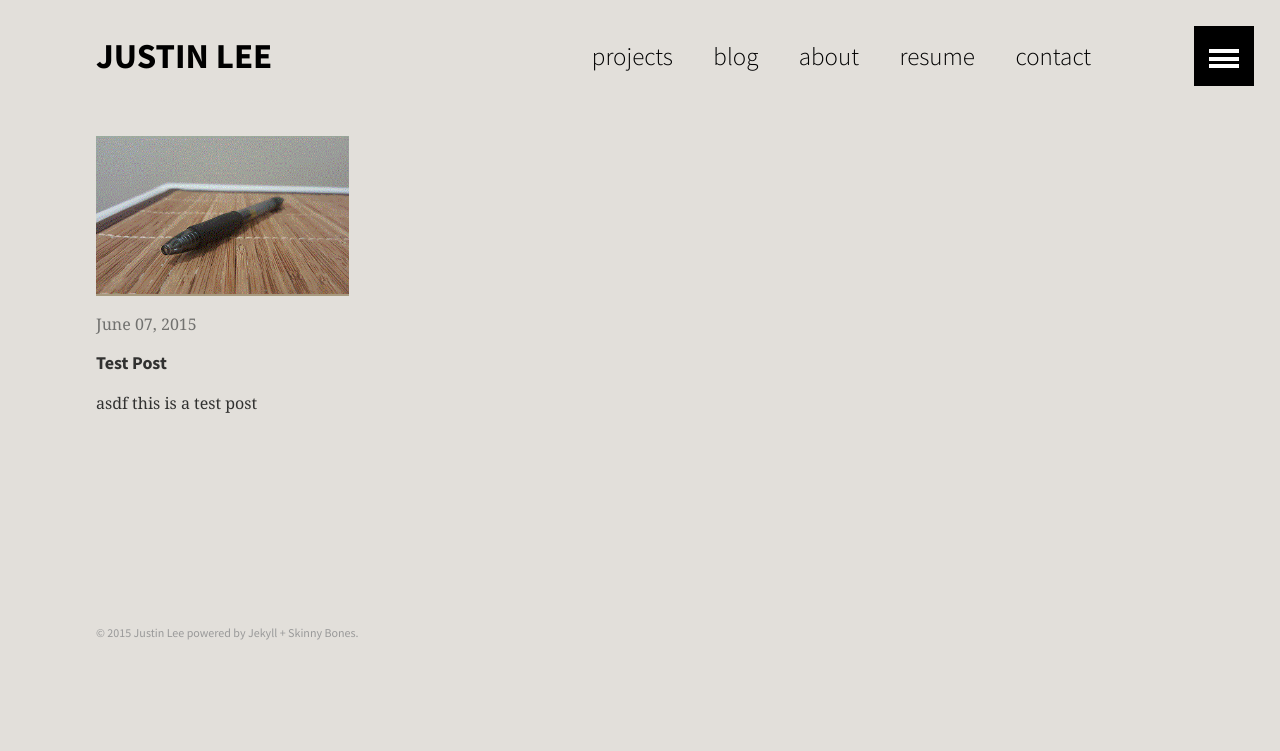
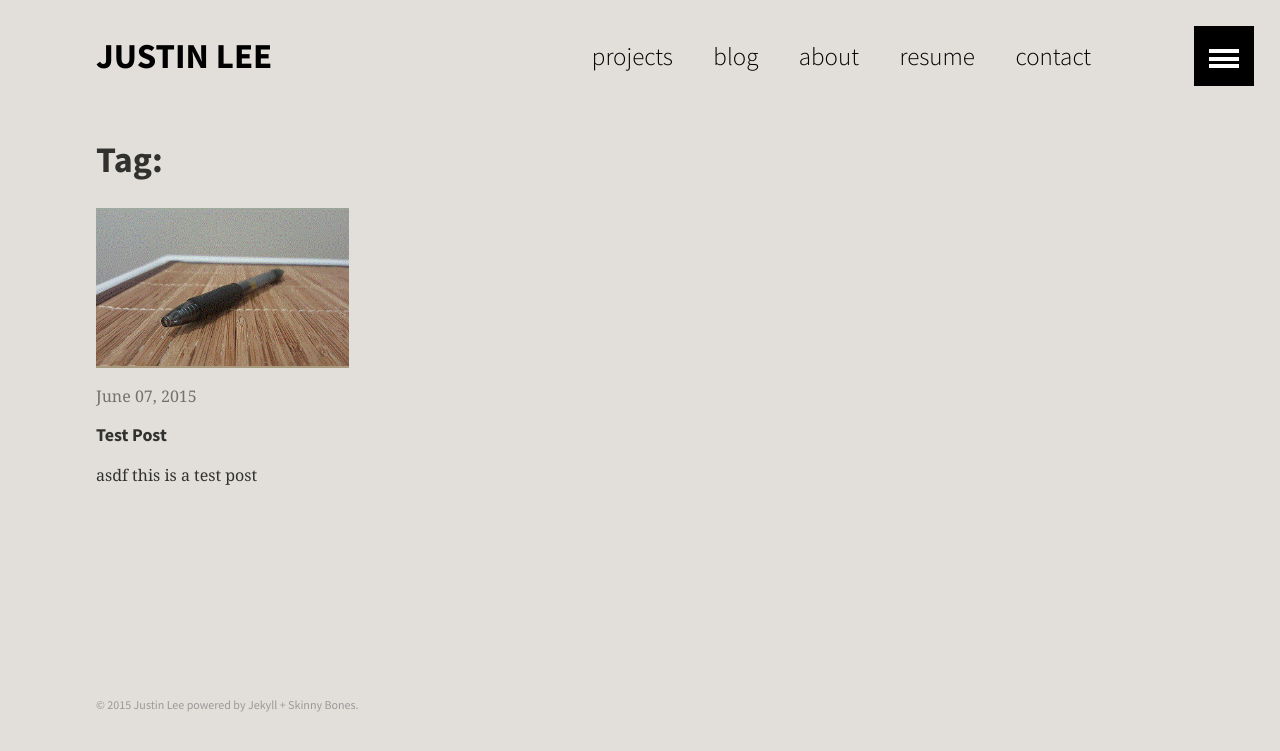
Before and after one commit to pengineered/pengineered.github.io, a Jekyll site: the page built from blog/tags/test1.md, in a window 1280 px wide. Shown: the top 751 px of the page. Built offline with Jekyll 4.4.1, drawn with Linux system fonts in a browser that asks for light colours.

Commit message:
please work title

```diff
--- a/_layouts/tag.html
+++ b/_layouts/tag.html
@@ -13,7 +13,7 @@ layout: default
 		</div><!-- /.page-feature -->
 		{% endif %}
 		<div class="page-title">
-			<h1>{{ page.title }}</h1>
+			<h1>Tag: {{ page.title }}</h1>
 			{% if page.excerpt %}<h2>{{ page.excerpt }}</h2>{% endif %}
 		</div>
 		<div class="archive-wrap">
```
Also changed, not shown: blog/tags/test1.md (+1 -1 lines).
